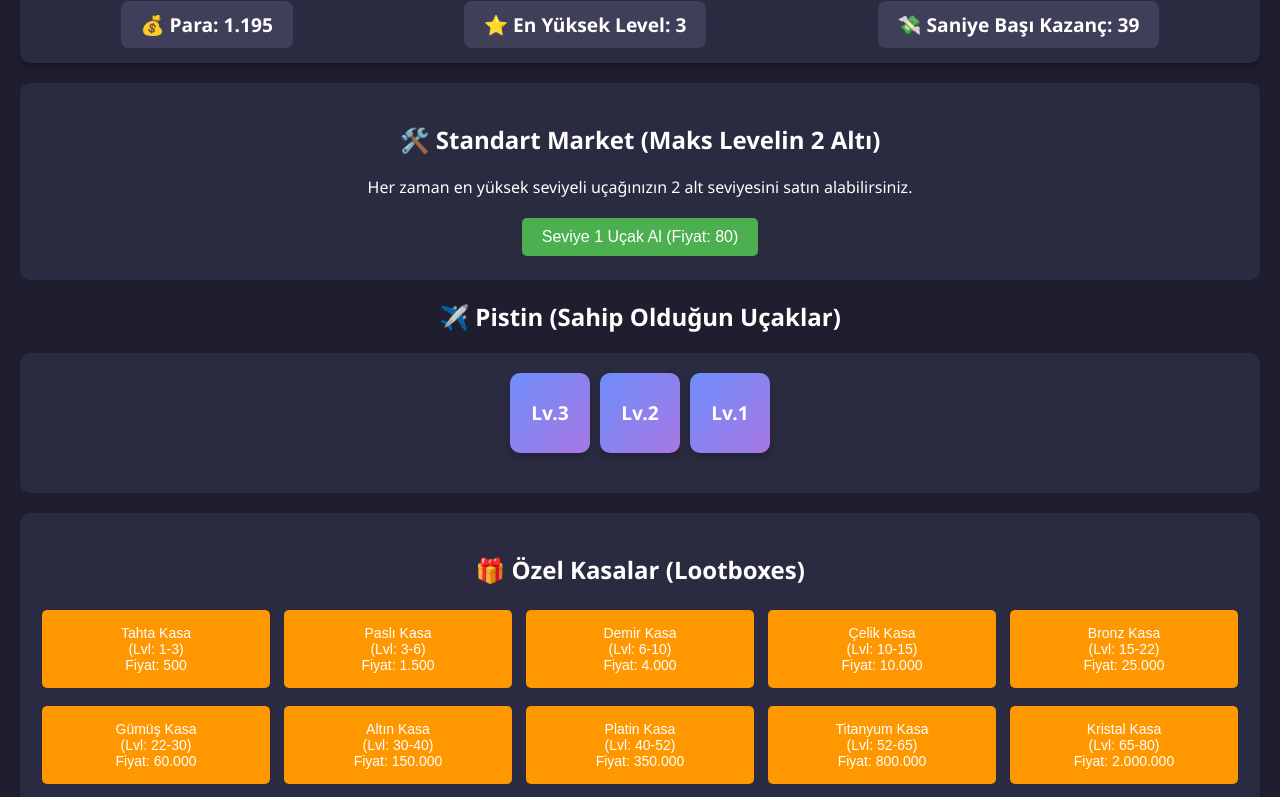
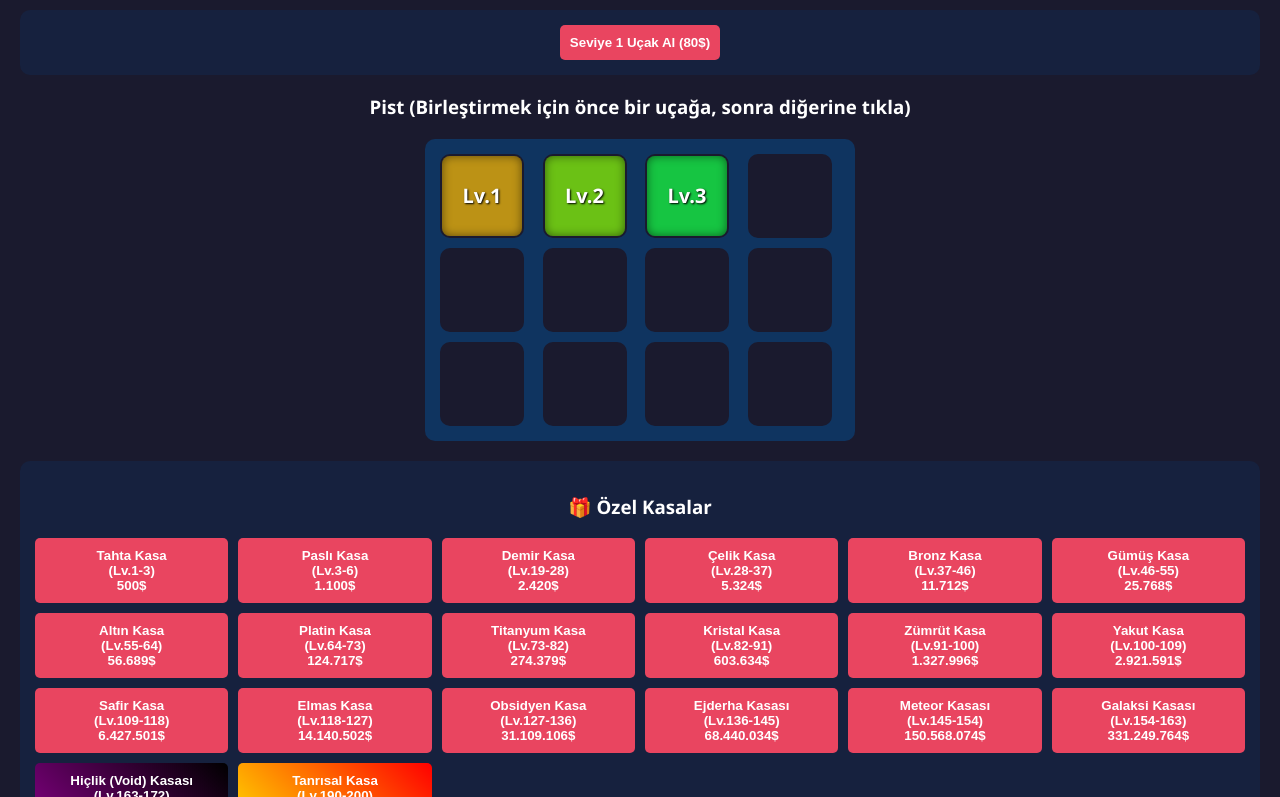
Before and after one commit to cinarbaskin/apex-simulator, a website: page index.html in a window 1280 px wide. Shown: the part 87-884 px from the top of the page. Drawn offline with Linux system fonts and the light colour scheme.

Commit message:
Update index.html

```diff
--- a/index.html
+++ b/index.html
@@ -3,273 +3,187 @@
 <head>
     <meta charset="UTF-8">
     <meta name="viewport" content="width=device-width, initial-scale=1.0">
-    <title>Plane Tycoon</title>
+    <title>Plane Simulator</title>
     <style>
-        body {
-            font-family: 'Segoe UI', Tahoma, Geneva, Verdana, sans-serif;
-            background-color: #1e1e2f;
-            color: #ffffff;
-            margin: 0;
-            padding: 20px;
-            text-align: center;
-        }
-        .header {
-            background-color: #2a2a40;
-            padding: 15px;
-            border-radius: 10px;
-            margin-bottom: 20px;
-            box-shadow: 0 4px 6px rgba(0,0,0,0.3);
-        }
-        h1 { margin: 0; color: #4CAF50; }
-        .stats {
-            display: flex;
-            justify-content: space-around;
-            margin-top: 10px;
-            font-size: 1.2em;
-            font-weight: bold;
-        }
-        .stat-box { background: #3f3f5a; padding: 10px 20px; border-radius: 8px; }
-        .piste-alani {
-            background-color: #2a2a40;
-            padding: 20px;
-            border-radius: 10px;
-            min-height: 100px;
-            margin-bottom: 20px;
-            display: flex;
-            flex-wrap: wrap;
-            gap: 10px;
-            justify-content: center;
-        }
-        .ucak {
-            background: linear-gradient(135deg, #6e8efb, #a777e3);
-            width: 80px;
-            height: 80px;
-            border-radius: 10px;
-            display: flex;
-            align-items: center;
-            justify-content: center;
-            font-weight: bold;
-            font-size: 1.2em;
-            box-shadow: 0 4px 6px rgba(0,0,0,0.2);
-        }
-        .market, .kasalar {
-            background-color: #2a2a40;
-            padding: 20px;
-            border-radius: 10px;
-            margin-bottom: 20px;
-        }
-        button {
-            background-color: #4CAF50;
-            color: white;
-            border: none;
-            padding: 10px 20px;
-            text-align: center;
-            text-decoration: none;
-            display: inline-block;
-            font-size: 16px;
-            margin: 4px 2px;
-            cursor: pointer;
-            border-radius: 5px;
-            transition: 0.3s;
-        }
-        button:hover { background-color: #45a049; }
-        .kasa-grid {
-            display: grid;
-            grid-template-columns: repeat(auto-fill, minmax(200px, 1fr));
-            gap: 10px;
-            margin-top: 15px;
-        }
-        .kasa-btn {
-            background-color: #ff9800;
-            font-size: 14px;
-            padding: 15px;
-        }
-        .kasa-btn:hover { background-color: #e68a00; }
-        .log-alani {
-            background: #111;
-            padding: 10px;
-            border-radius: 5px;
-            height: 100px;
-            overflow-y: auto;
-            text-align: left;
-            font-family: monospace;
-            color: #0f0;
-        }
+        body { font-family: 'Segoe UI', Tahoma, sans-serif; background: #1a1a2e; color: white; text-align: center; margin: 0; padding: 20px; }
+        .header { background: #16213e; padding: 15px; border-radius: 10px; display: flex; justify-content: space-around; font-size: 1.2em; font-weight: bold; }
+        .grid-container { display: grid; grid-template-columns: repeat(4, 1fr); gap: 10px; justify-content: center; max-width: 400px; margin: 20px auto; background: #0f3460; padding: 15px; border-radius: 10px; }
+        .slot { width: 80px; height: 80px; background: #1a1a2e; border-radius: 10px; display: flex; align-items: center; justify-content: center; font-size: 20px; font-weight: bold; cursor: pointer; border: 2px solid transparent; transition: 0.2s; }
+        .slot.selected { border-color: #e94560; transform: scale(1.05); }
+        .ucak { width: 100%; height: 100%; border-radius: 8px; display: flex; align-items: center; justify-content: center; text-shadow: 1px 1px 2px black; box-shadow: inset 0 0 10px rgba(0,0,0,0.5); }
+        .market, .kasalar { background: #16213e; padding: 15px; border-radius: 10px; margin-top: 20px; }
+        .kasa-grid { display: grid; grid-template-columns: repeat(auto-fill, minmax(180px, 1fr)); gap: 10px; margin-top: 10px; }
+        button { background: #e94560; color: white; border: none; padding: 10px; border-radius: 5px; cursor: pointer; font-weight: bold; }
+        button:hover { background: #d03050; }
     </style>
 </head>
 <body>
+    <!-- Kullanıcı Giriş Sistemi Korundu -->
+    <div id="login-screen" style="display:none;">
+        <h2>Giriş Yap</h2>
+        <input type="text" id="username" placeholder="Kullanıcı Adı">
+        <button onclick="document.getElementById('login-screen').style.display='none'; document.getElementById('game-screen').style.display='block';">Giriş</button>
+    </div>
 
-    <div class="header">
-        <h1>Plane Tycoon</h1>
-        <div class="stats">
-            <div class="stat-box">💰 Para: <span id="para-gosterge">1000</span></div>
-            <div class="stat-box">⭐ En Yüksek Level: <span id="max-level-gosterge">3</span></div>
-            <div class="stat-box">💸 Saniye Başı Kazanç: <span id="saniye-kazanc">0</span></div>
+    <div id="game-screen">
+        <div class="header">
+            <div>Para: <span id="para">1000</span>$</div>
+            <div>Maks Lvl: <span id="max-level">3</span></div>
+            <div>Gelir/sn: <span id="gelir">0</span>$</div>
+        </div>
+
+        <div class="market">
+            <button id="market-btn" onclick="markettenUcakAl()">Seviye 1 Uçak Al (Fiyat: 80$)</button>
+        </div>
+
+        <h3>Pist (Birleştirmek için önce bir uçağa, sonra diğerine tıkla)</h3>
+        <div class="grid-container" id="grid"></div>
+
+        <div class="kasalar">
+            <h3>🎁 Özel Kasalar</h3>
+            <div class="kasa-grid" id="kasa-alani"></div>
         </div>
     </div>
 
-    <div class="market">
-        <h2>🛠️ Standart Market (Maks Levelin 2 Altı)</h2>
-        <p>Her zaman en yüksek seviyeli uçağınızın 2 alt seviyesini satın alabilirsiniz.</p>
-        <button id="market-btn" onclick="markettenUcakAl()">Seviye 1 Uçak Al (Fiyat: 80)</button>
-    </div>
+    <script>
+        // Oyun Değişkenleri ve 12 Slotluk Izgara
+        let para = 1000;
+        let maxLevel = 3;
+        let grid = [1, 2, 3, null, null, null, null, null, null, null, null, null];
+        let seciliIndex = null;
 
-    <h2>✈️ Pistin (Sahip Olduğun Uçaklar)</h2>
-    <div class="piste-alani" id="pist">
-        <!-- Uçaklar buraya eklenecek -->
-    </div>
-
-    <div class="kasalar">
-        <h2>🎁 Özel Kasalar (Lootboxes)</h2>
-        <div class="kasa-grid" id="kasa-alani">
-            <!-- Kasalar JS ile buraya yüklenecek -->
-        </div>
-    </div>
-
-    <h2>📜 Sistem Kayıtları</h2>
-    <div class="log-alani" id="oyun-logu">
-        > Oyuna hoş geldin kral! Kasa açmaya başla...<br>
-    </div>
-
-    <script>
-        // --- TEMEL DEĞİŞKENLER ---
-        let oyuncuParasi = 1000;
-        let enYuksekUcakSeviyesi = 3;
-        let sahipOlunanUcaklar = [1, 2, 3]; // Başlangıç uçakları
-
-        // --- 20 KADEMELİ DEV KASA SİSTEMİ ---
-        const kasaSistemi = [
-            { id: 1, isim: "Tahta Kasa", fiyat: 500, minLvl: 1, maxLvl: 3 },
-            { id: 2, isim: "Paslı Kasa", fiyat: 1500, minLvl: 3, maxLvl: 6 },
-            { id: 3, isim: "Demir Kasa", fiyat: 4000, minLvl: 6, maxLvl: 10 },
-            { id: 4, isim: "Çelik Kasa", fiyat: 10000, minLvl: 10, maxLvl: 15 },
-            { id: 5, isim: "Bronz Kasa", fiyat: 25000, minLvl: 15, maxLvl: 22 },
-            { id: 6, isim: "Gümüş Kasa", fiyat: 60000, minLvl: 22, maxLvl: 30 },
-            { id: 7, isim: "Altın Kasa", fiyat: 150000, minLvl: 30, maxLvl: 40 },
-            { id: 8, isim: "Platin Kasa", fiyat: 350000, minLvl: 40, maxLvl: 52 },
-            { id: 9, isim: "Titanyum Kasa", fiyat: 800000, minLvl: 52, maxLvl: 65 },
-            { id: 10, isim: "Kristal Kasa", fiyat: 2000000, minLvl: 65, maxLvl: 80 },
-            { id: 11, isim: "Zümrüt Kasa", fiyat: 5000000, minLvl: 80, maxLvl: 95 },
-            { id: 12, isim: "Yakut Kasa", fiyat: 12000000, minLvl: 95, maxLvl: 110 },
-            { id: 13, isim: "Safir Kasa", fiyat: 30000000, minLvl: 110, maxLvl: 125 },
-            { id: 14, isim: "Elmas Kasa", fiyat: 75000000, minLvl: 125, maxLvl: 140 },
-            { id: 15, isim: "Obsidyen Kasa", fiyat: 200000000, minLvl: 140, maxLvl: 155 },
-            { id: 16, isim: "Ejderha Kasası", fiyat: 500000000, minLvl: 155, maxLvl: 170 },
-            { id: 17, isim: "Meteor Kasası", fiyat: 1500000000, minLvl: 170, maxLvl: 180 },
-            { id: 18, isim: "Galaksi Kasası", fiyat: 5000000000, minLvl: 180, maxLvl: 185 },
-            { id: 19, isim: "Hiçlik (Void) Kasası", fiyat: 15000000000, minLvl: 185, maxLvl: 189 },
-            { id: 20, isim: "Tanrısal Kasa", fiyat: 50000000000, minLvl: 190, maxLvl: 200 }
+        // 20 Kademeli Dev Kasa Sistemi
+        const kasaIsimleri = [
+            "Tahta Kasa", "Paslı Kasa", "Demir Kasa", "Çelik Kasa", "Bronz Kasa",
+            "Gümüş Kasa", "Altın Kasa", "Platin Kasa", "Titanyum Kasa", "Kristal Kasa",
+            "Zümrüt Kasa", "Yakut Kasa", "Safir Kasa", "Elmas Kasa", "Obsidyen Kasa",
+            "Ejderha Kasası", "Meteor Kasası", "Galaksi Kasası", "Hiçlik (Void) Kasası", "Tanrısal Kasa"
         ];
 
-        // --- EKRAN GÜNCELLEME SİSTEMİ ---
-        function ekraniGuncelle() {
-            document.getElementById("para-gosterge").innerText = Math.floor(oyuncuParasi).toLocaleString('tr-TR');
-            document.getElementById("max-level-gosterge").innerText = enYuksekUcakSeviyesi;
+        const kasalar = kasaIsimleri.map((isim, i) => {
+            let carpan = Math.pow(2.2, i);
+            let minLvl = i === 19 ? 190 : (i * 9) + 1;
+            let maxLvl = i === 19 ? 200 : (i * 9) + 10;
+            if(i === 0) { minLvl = 1; maxLvl = 3; }
+            if(i === 1) { minLvl = 3; maxLvl = 6; }
+            return { id: i + 1, isim, fiyat: Math.floor(500 * carpan), minLvl, maxLvl };
+        });
 
-            // Dinamik Market Butonu Güncelleme
-            let alinacakSeviye = Math.max(1, enYuksekUcakSeviyesi - 2);
-            let ucakFiyati = Math.floor(50 * Math.pow(1.6, alinacakSeviye));
-            document.getElementById("market-btn").innerText = `Seviye ${alinacakSeviye} Uçak Al (Fiyat: ${ucakFiyati.toLocaleString('tr-TR')})`;
+        // 200 Eşsiz Uçak İçin Algoritmik Renk Üretimi
+        function ucakRengi(level) {
+            let hue = (level * 45) % 360;
+            let lightness = 40 + (level % 20);
+            return `hsl(${hue}, 80%, ${lightness}%)`;
+        }
 
-            // Pisti Güncelleme
-            const pistDiv = document.getElementById("pist");
-            pistDiv.innerHTML = "";
-            let toplamSaniyeKazanci = 0;
+        // Izgarayı ve Ekranı Güncelleme
+        function cizGrid() {
+            const gridDiv = document.getElementById("grid");
+            gridDiv.innerHTML = "";
+            let toplamGelir = 0;
 
-            sahipOlunanUcaklar.sort((a, b) => b - a); // Büyükten küçüğe sırala
+            grid.forEach((ucak, index) => {
+                let slotDiv = document.createElement("div");
+                slotDiv.className = "slot" + (seciliIndex === index ? " selected" : "");
 
-            sahipOlunanUcaklar.forEach(seviye => {
-                let ucakDiv = document.createElement("div");
-                ucakDiv.className = "ucak";
-                ucakDiv.innerText = "Lv." + seviye;
-                pistDiv.appendChild(ucakDiv);
+                if (ucak !== null) {
+                    let ucakDiv = document.createElement("div");
+                    ucakDiv.className = "ucak";
+                    ucakDiv.style.background = ucakRengi(ucak);
+                    ucakDiv.innerText = "Lv." + ucak;
+                    slotDiv.appendChild(ucakDiv);
 
-                // Ekonomiyi dengeli tutan kazanç formülü (Çarpan 1.15)
-                toplamSaniyeKazanci += Math.floor(10 * Math.pow(1.15, seviye));
+                    // Ekonomik Denge: Uçakların Saniyelik Getirisi
+                    toplamGelir += Math.floor(10 * Math.pow(1.15, ucak));
+                }
+
+                slotDiv.onclick = () => slotTikla(index);
+                gridDiv.appendChild(slotDiv);
             });
 
-            document.getElementById("saniye-kazanc").innerText = toplamSaniyeKazanci.toLocaleString('tr-TR');
+            document.getElementById("para").innerText = Math.floor(para).toLocaleString('tr-TR');
+            document.getElementById("max-level").innerText = maxLevel;
+            document.getElementById("gelir").innerText = toplamGelir.toLocaleString('tr-TR');
+
+            // Dinamik Market: Her Zaman Max Level - 2
+            let alinacakLevel = Math.max(1, maxLevel - 2);
+            let fiyat = Math.floor(50 * Math.pow(1.6, alinacakLevel));
+            document.getElementById("market-btn").innerText = `Seviye ${alinacakLevel} Uçak Al (${fiyat.toLocaleString('tr-TR')}$)`;
         }
 
-        // --- SİSTEM LOGLARI ---
-        function logYaz(mesaj) {
-            const logEkrani = document.getElementById("oyun-logu");
-            logEkrani.innerHTML += `> ${mesaj}<br>`;
-            logEkrani.scrollTop = logEkrani.scrollHeight; // Hep en alta kaydır
+        // Merge (Birleştirme) Mekaniği
+        function slotTikla(index) {
+            if (seciliIndex === null) {
+                if (grid[index] !== null) seciliIndex = index;
+            } else {
+                if (seciliIndex === index) {
+                    seciliIndex = null;
+                } else if (grid[index] === null) {
+                    grid[index] = grid[seciliIndex];
+                    grid[seciliIndex] = null;
+                    seciliIndex = null;
+                } else if (grid[index] === grid[seciliIndex]) {
+                    let yeniLevel = grid[index] + 1;
+                    grid[index] = yeniLevel;
+                    grid[seciliIndex] = null;
+                    if (yeniLevel > maxLevel) maxLevel = yeniLevel;
+                    seciliIndex = null;
+                } else {
+                    seciliIndex = index;
+                }
+            }
+            cizGrid();
         }
 
-        // --- MARKET SİSTEMİ (Maks Levelin 2 Altı) ---
         function markettenUcakAl() {
-            let alinacakSeviye = Math.max(1, enYuksekUcakSeviyesi - 2);
-            let ucakFiyati = Math.floor(50 * Math.pow(1.6, alinacakSeviye));
-
-            if (oyuncuParasi >= ucakFiyati) {
-                oyuncuParasi -= ucakFiyati;
-                sahipOlunanUcaklar.push(alinacakSeviye);
-                logYaz(`Standart Marketten Seviye ${alinacakSeviye} uçak ${ucakFiyati.toLocaleString('tr-TR')} paraya satın alındı.`);
-                ekraniGuncelle();
-            } else {
-                logYaz("⚠️ Yeterli paran yok!");
+            let alinacakLevel = Math.max(1, maxLevel - 2);
+            let fiyat = Math.floor(50 * Math.pow(1.6, alinacakLevel));
+            if (para >= fiyat) {
+                let bosSlot = grid.indexOf(null);
+                if (bosSlot !== -1) {
+                    para -= fiyat;
+                    grid[bosSlot] = alinacakLevel;
+                    cizGrid();
+                } else alert("Pistte yer yok, uçakları birleştir!");
             }
         }
 
-        // --- KASA AÇMA SİSTEMİ ---
-        function kasaAc(kasaId) {
-            let secilenKasa = kasaSistemi.find(k => k.id === kasaId);
-
-            if (oyuncuParasi >= secilenKasa.fiyat) {
-                oyuncuParasi -= secilenKasa.fiyat;
-
-                // Belirlenen aralıkta rastgele seviye uçak verme
-                let min = secilenKasa.minLvl;
-                let max = secilenKasa.maxLvl;
-                let cikanUcakSeviyesi = Math.floor(Math.random() * (max - min + 1)) + min;
-
-                sahipOlunanUcaklar.push(cikanUcakSeviyesi);
-
-                // Eğer çıkan uçak rekor kırdıysa sınırı yükselt
-                if(cikanUcakSeviyesi > enYuksekUcakSeviyesi) {
-                    enYuksekUcakSeviyesi = cikanUcakSeviyesi;
-                    logYaz(`🚀 YENİ REKOR! Artık en yüksek uçağın Seviye ${enYuksekUcakSeviyesi}!`);
-                }
-
-                logYaz(`🎁 ${secilenKasa.isim} açıldı! İçinden Seviye ${cikanUcakSeviyesi} uçak çıktı!`);
-                ekraniGuncelle();
-            } else {
-                logYaz(`⚠️ Yetersiz bakiye! ${secilenKasa.isim} açmak için ${secilenKasa.fiyat.toLocaleString('tr-TR')} paran olmalı.`);
-            }
+        function kasaAc(kasa) {
+            if (para >= kasa.fiyat) {
+                let bosSlot = grid.indexOf(null);
+                if (bosSlot !== -1) {
+                    para -= kasa.fiyat;
+                    let cikanLevel = Math.floor(Math.random() * (kasa.maxLvl - kasa.minLvl + 1)) + kasa.minLvl;
+                    grid[bosSlot] = cikanLevel;
+                    if (cikanLevel > maxLevel) maxLevel = cikanLevel;
+                    cizGrid();
+                } else alert("Pistte yer yok! Önce uçakları birleştir.");
+            } else alert("Paran yetersiz!");
         }
 
-        // --- KASALARI EKRANA ÇİZDİRME ---
-        function kasalariOlustur() {
-            const kasaAlani = document.getElementById("kasa-alani");
-            kasaSistemi.forEach(kasa => {
+        function baslat() {
+            let kasaAlani = document.getElementById("kasa-alani");
+            kasalar.forEach(kasa => {
                 let btn = document.createElement("button");
-                btn.className = "kasa-btn";
-                // Eğer Tanrısal Kasa ise rengini özel yapalım
-                if(kasa.id === 20) btn.style.background = "linear-gradient(45deg, #ff0000, #ffeb3b)";
-                if(kasa.id === 19) btn.style.background = "linear-gradient(45deg, #800080, #000000)";
-
-                btn.innerText = `${kasa.isim}\n(Lvl: ${kasa.minLvl}-${kasa.maxLvl})\nFiyat: ${kasa.fiyat.toLocaleString('tr-TR')}`;
-                btn.onclick = () => kasaAc(kasa.id);
+                if (kasa.id === 20) btn.style.background = "linear-gradient(45deg, gold, red)";
+                if (kasa.id === 19) btn.style.background = "linear-gradient(45deg, purple, black)";
+                btn.innerText = `${kasa.isim}\n(Lv.${kasa.minLvl}-${kasa.maxLvl})\n${kasa.fiyat.toLocaleString('tr-TR')}$`;
+                btn.onclick = () => kasaAc(kasa);
                 kasaAlani.appendChild(btn);
             });
+
+            // Pasif Gelir Döngüsü (Saniyede 1 Kere)
+            setInterval(() => {
+                let gelir = 0;
+                grid.forEach(u => { if (u !== null) gelir += Math.floor(10 * Math.pow(1.15, u)); });
+                para += gelir;
+                cizGrid();
+            }, 1000);
+
+            cizGrid();
         }
 
-        // --- OYUN DÖNGÜSÜ (Saniyede 1 Para Kazanma) ---
-        setInterval(() => {
-            let anlikKazanc = 0;
-            sahipOlunanUcaklar.forEach(seviye => {
-                anlikKazanc += Math.floor(10 * Math.pow(1.15, seviye));
-            });
-            oyuncuParasi += anlikKazanc;
-            ekraniGuncelle();
-        }, 1000); // 1000 ms = 1 Saniye
-
-        // --- OYUNU BAŞLAT ---
-        kasalariOlustur();
-        ekraniGuncelle();
-
+        baslat();
     </script>
 </body>
 </html>
```
